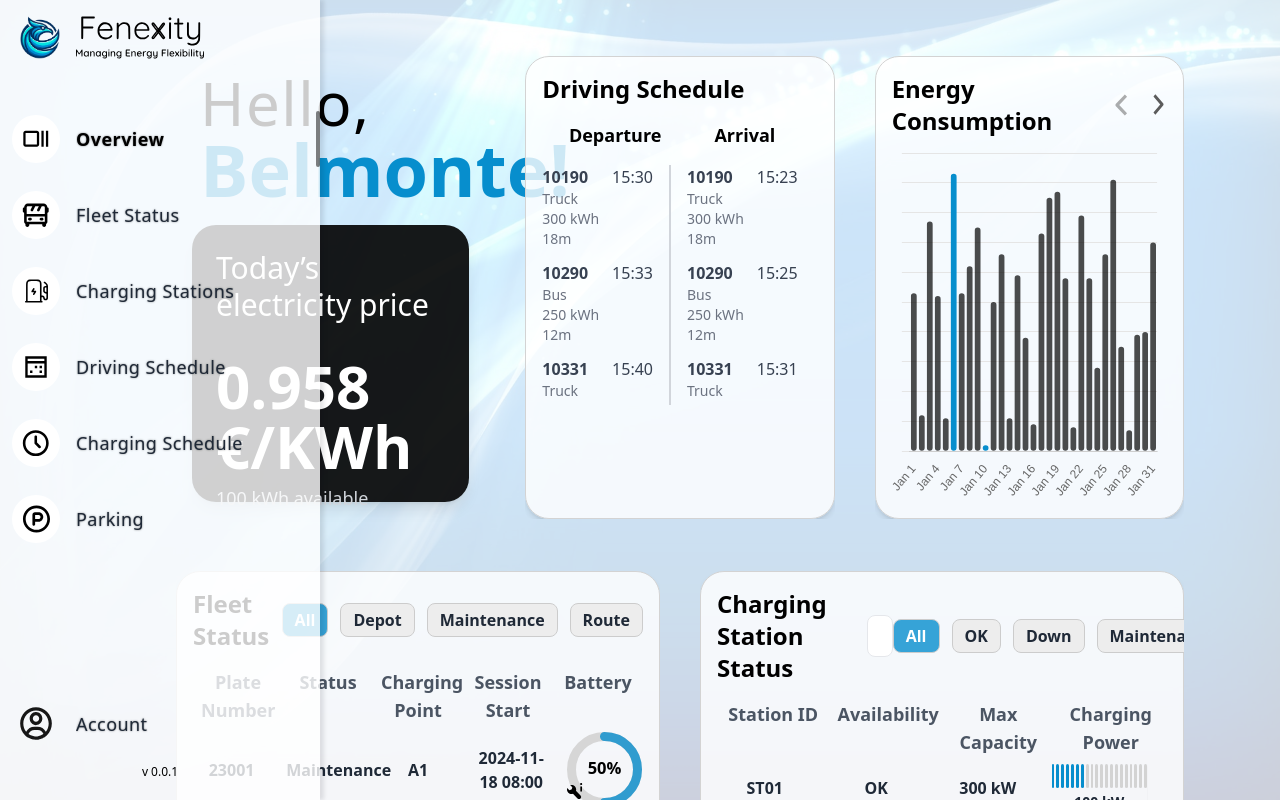
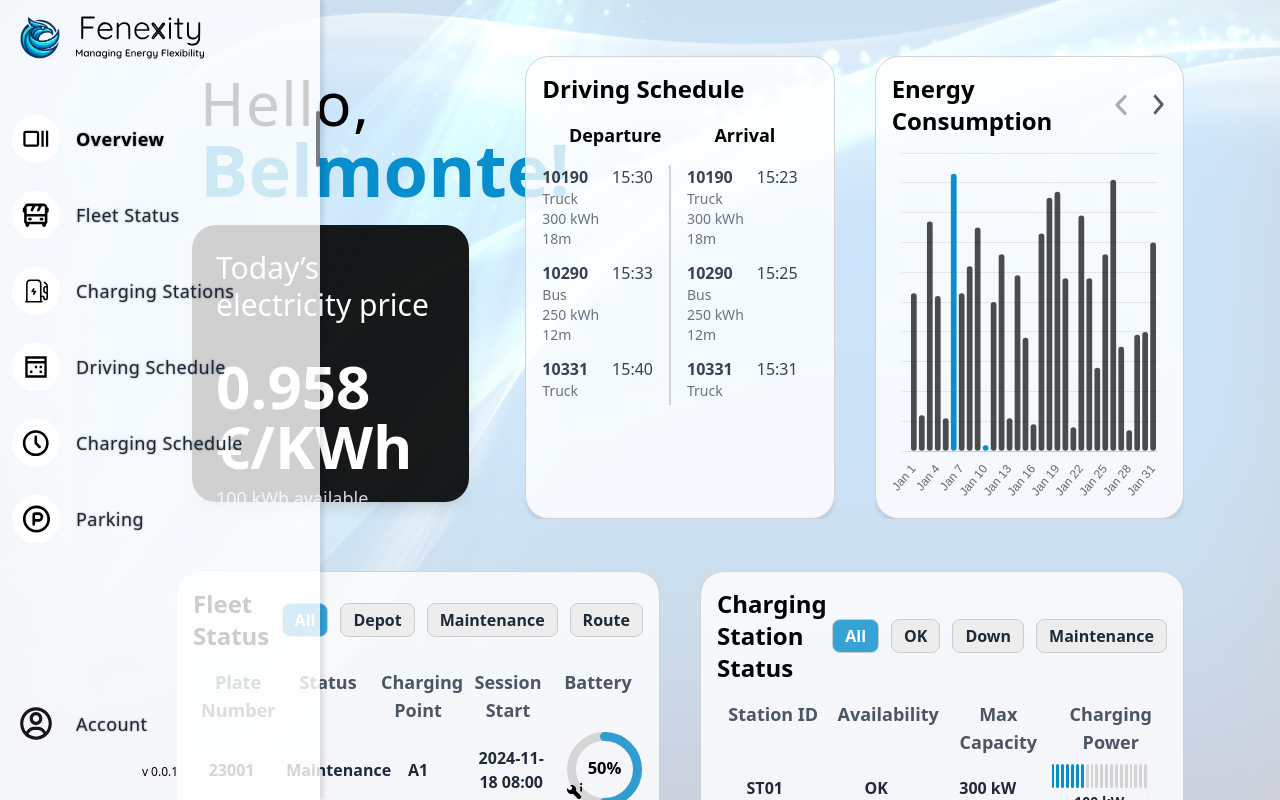
Before and after one commit to AchrafHafsaoui/teamprojekt, a React (Vite) app: page / in a window 1280 px wide. Shown: the top 800 px of the page. Built offline with nearby package versions, Linux system fonts and the light colour scheme.

Commit message:
fixed searchbar

```diff
--- a/src/components/Dashboard/ChargingStationStatus.tsx
+++ b/src/components/Dashboard/ChargingStationStatus.tsx
@@ -80,20 +80,21 @@ const ChargingStationStatus: React.FC<ChargingStationProps> = ({ fullHeight = fa
       <div className="flex items-center mb-4 w-full">
         <div className="flex-grow flex items-center">
           <h2 className="text-2xl font-semibold">Charging Station Status</h2>
+          {fullHeight && (
             <input
               type="text"
               placeholder="Search by Station ID"
               className="px-3 py-2 w-2/3 ml-10 border rounded-lg text-gray-800 focus:outline-none focus:ring-2 focus:ring-blue-400 focus:border-transparent"
               onChange={(e) => setSearchQuery(e.target.value)}
             />
+          )}
         </div>
         <div className="flex space-x-3">
           {["all", "OK", "Down", "Maintenance"].map((status) => (
             <button
               key={status}
               onClick={() => setFilterStatus(status as typeof filterStatus)}
-              className={`px-3 py-1 rounded-lg border font-semibold border-[#cccccc] ${
-                filterStatus === status ? "text-white" : "bg-[#ededed] text-gray-800"
+              className={`px-3 py-1 rounded-lg border font-semibold border-[#cccccc] ${filterStatus === status ? "text-white" : "bg-[#ededed] text-gray-800"
                 } transition-colors`}
               style={{
                 backgroundColor: filterStatus === status ? "rgba(7, 142, 205, 0.8)" : undefined,
```
Lines whose indentation alone changed are shown as unchanged.
